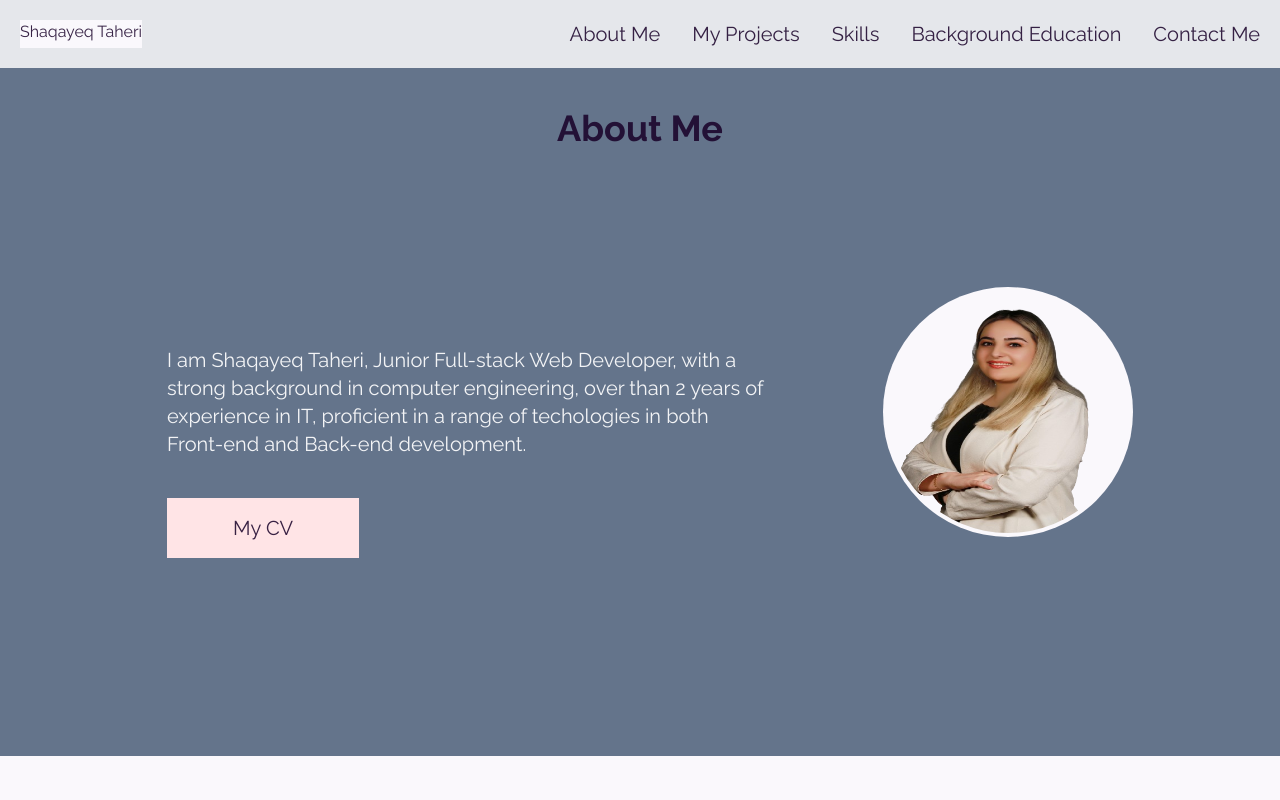
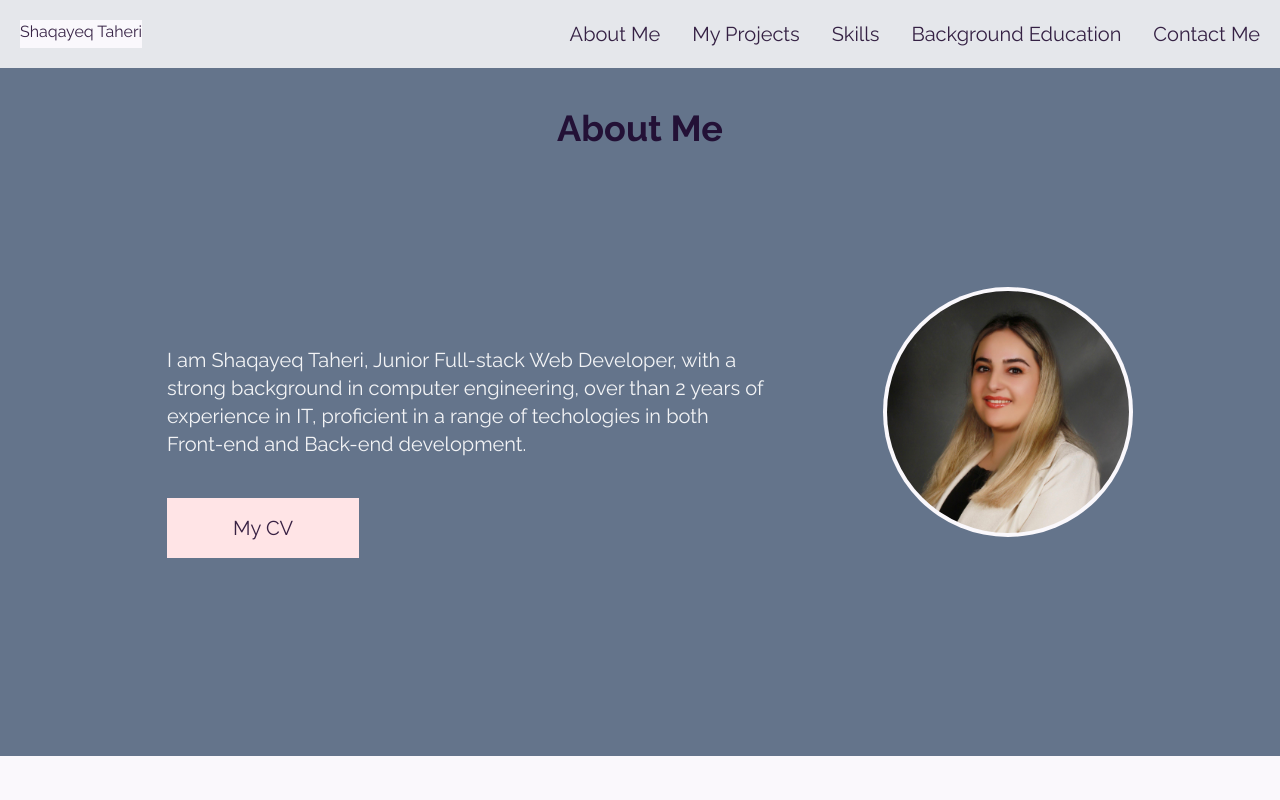
Before and after one commit to Shaqayeq-taheri/Portfolio-Shaqayeq-Taheri, a React (Vite) app: page /aboutme in a window 1280 px wide. Shown: the top 800 px of the page. Built offline with nearby package versions, Linux system fonts and the light colour scheme.

Commit message:
aboutme photo changed

```diff
--- a/src/components/Aboutme.jsx
+++ b/src/components/Aboutme.jsx
@@ -12,7 +12,7 @@ function Aboutme() {
 <button  className="text-xl mx-auto md:mx-0  w-48 bg-rose-100 hover:bg-rose-50 transition delay-100 p-4 ">My CV</button>
 
       </div>
-    <img src="src/assets/images/IMG_0741-1-removebg-preview.png" alt="" className="  rounded-full order-first md:order-last mb-2 mt-10 md:mt-0 md:mb-20 p-1" style={{width:'250px', height:'250px' }} />
+    <img src="src/assets/images/photo_2024-01-04_00-17-57.jpg" alt="" className="  rounded-full order-first md:order-last mb-2 mt-10 md:mt-0 md:mb-20 p-1" style={{width:'250px', height:'250px' }} />
     {/* I used the md:order-last class, which will override the order-first class for screen sizes greater than or equal to 768px. */}
     </div>
     </div>
```
Also changed, not shown: src/assets/images/photo_2024-01-04_00-17-57.jpg (added).
